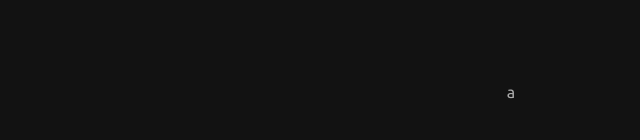
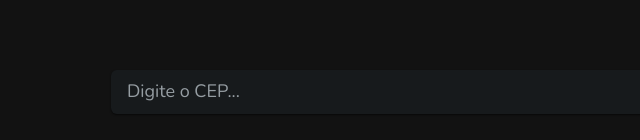
Before and after one commit to DouglasDans/buscaCEP, a Next.js app: page / in a window 1280 px wide. Shown: the part 308-448 px from the top of the page, without its empty margins (129-769 px from the left). Built offline with nearby package versions, Linux system fonts and the light colour scheme.

Commit message:
BarraPesquisa | Criado o input de pesquisa

```diff
--- a/src/app/page.tsx
+++ b/src/app/page.tsx
@@ -1,8 +1,13 @@
+import BarraPesquisa from '@/components/BarraPesquisa/BarraPesquisa'
 import { Box, Button } from '@mui/joy'
 
 export default function Home() {
   return (
-    <Box sx={styles.mainContainer}>a</Box>
+    <Box sx={styles.mainContainer}>
+      <Box>
+        <BarraPesquisa/>
+      </Box>
+    </Box>
   )
 }
 
--- /dev/null
+++ b/src/components/BarraPesquisa/BarraPesquisa.tsx
@@ -0,0 +1,12 @@
+import { Box, Input } from '@mui/joy'
+import React from 'react'
+
+type Props = {}
+
+export default function BarraPesquisa({}: Props) {
+   return (
+      <Box width={'800px'} height={'45px'}>
+         <Input variant="soft" placeholder='Digite o CEP...' size="lg" />
+      </Box>
+   )
+}
```
